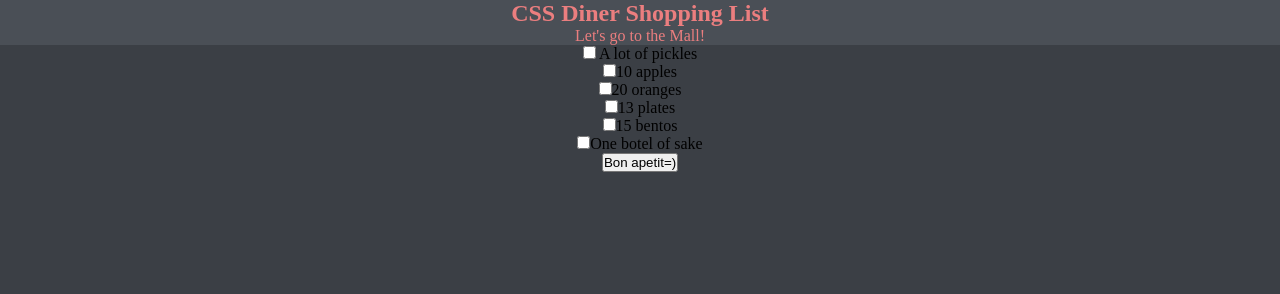
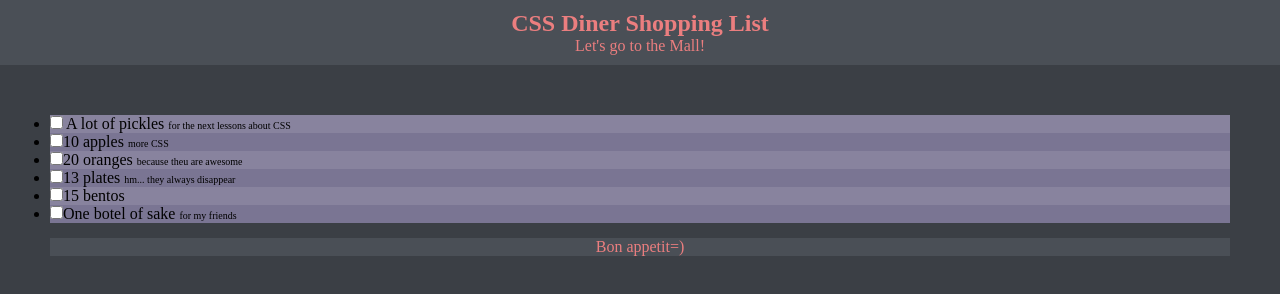
Before and after one commit to sposibb/lessons5_list, a plain HTML site: page index.html in a window 1280 px wide. Drawn offline with Linux system fonts and the light colour scheme.

Commit message:
chenge div to li

```diff
--- a/css/style.css
+++ b/css/style.css
@@ -1,5 +1,31 @@
 *{transition: all .1s ease-in; padding: 0; margin: 0;}
 body {
     background-color: #3B3F45;
-    text-align: center;
 }
+div {
+    font-size: 18px;
+    padding-left: 15%;
+}
+.div135{
+    background-color: #88839E;
+}
+.end{
+    background-color:#4A4F56;
+    color:#EB7E7F;
+    text-align:center;
+    margin-top: 15px;
+}
+.div24{
+    background-color: #7A7593;
+}
+span{
+    font-size: 10px;
+}
+section{
+    text-align: left;
+    padding: 50px;
+
+
+
+
+}
--- a/index.html
+++ b/index.html
@@ -11,24 +11,37 @@
 
 <body>
     <header>
-        <nav style="color:#EB7E7F; background-color: #4A4F56">
+        <nav
+            style="color:#EB7E7F; background-color: #4A4F56; text-align:center; padding-top: 10px; padding-bottom: 10px;">
             <h1>CSS Diner Shopping List</h1>
             <p>Let's go to the Mall!</p>
         </nav>
         <section>
-            <div> <label for="pickles"><input type="checkbox" name="pickles" id="pickles"> A lot of pickles
-                </label> </div>
-            <div> <label for="apples"><input type="checkbox" name="apples" id="apples" value="apples">10 apples</label>
-            </div>
-            <div> <label for="orange"><input type="checkbox" name="orange" id="orange" value="orangre">20
-                    oranges</label></div>
-            <div> <label for="plates"><input type="checkbox" name="plates" id="plates" value="plates">13 plates</label>
-            </div>
-            <div> <label for="bentos"><input type="checkbox" name="bentos" id="bentos" value="bentos">15 bentos</label>
-            </div>
-            <div> <label for="botel_of_sake"><input type="checkbox" name="botel_of_sake" id="botel_of_sake"
-                        value="botel_of_sake">One botel of sake</label></div>
-            <input type="button" value="Bon apetit=)">
+            <ul>
+                <li class="div135"> <label for="pickles"><input type="checkbox" name="pickles" id="pickles"> A lot of
+                        pickles <span>for the next lessons about CSS</span>
+                    </label> </li>
+                <li class="div24"> <label for="apples"><input type="checkbox" name="apples" id="apples"
+                            value="apples">10
+                        apples <span> more CSS</span> </label>
+                </li>
+                <li class="div135"> <label for="orange"><input type="checkbox" name="orange" id="orange"
+                            value="orangre">20
+                        oranges <span>because theu are awesome</span></label></li>
+                <li class="div24"> <label for="plates"><input type="checkbox" name="plates" id="plates"
+                            value="plates">13
+                        plates <span>hm... they always disappear</span></label>
+                </li>
+                <li class="div135"> <label for="bentos"><input type="checkbox" name="bentos" id="bentos"
+                            value="bentos">15
+                        bentos</label>
+                </li>
+                <li class="div24"> <label for="botel_of_sake"><input type="checkbox" name="botel_of_sake"
+                            id="botel_of_sake" value="botel_of_sake">One botel of sake <span>for my
+                            friends</span></label>
+                </li>
+            </ul>
+            <p class="end">Bon appetit=)</p>
         </section>
     </header>
 
```
